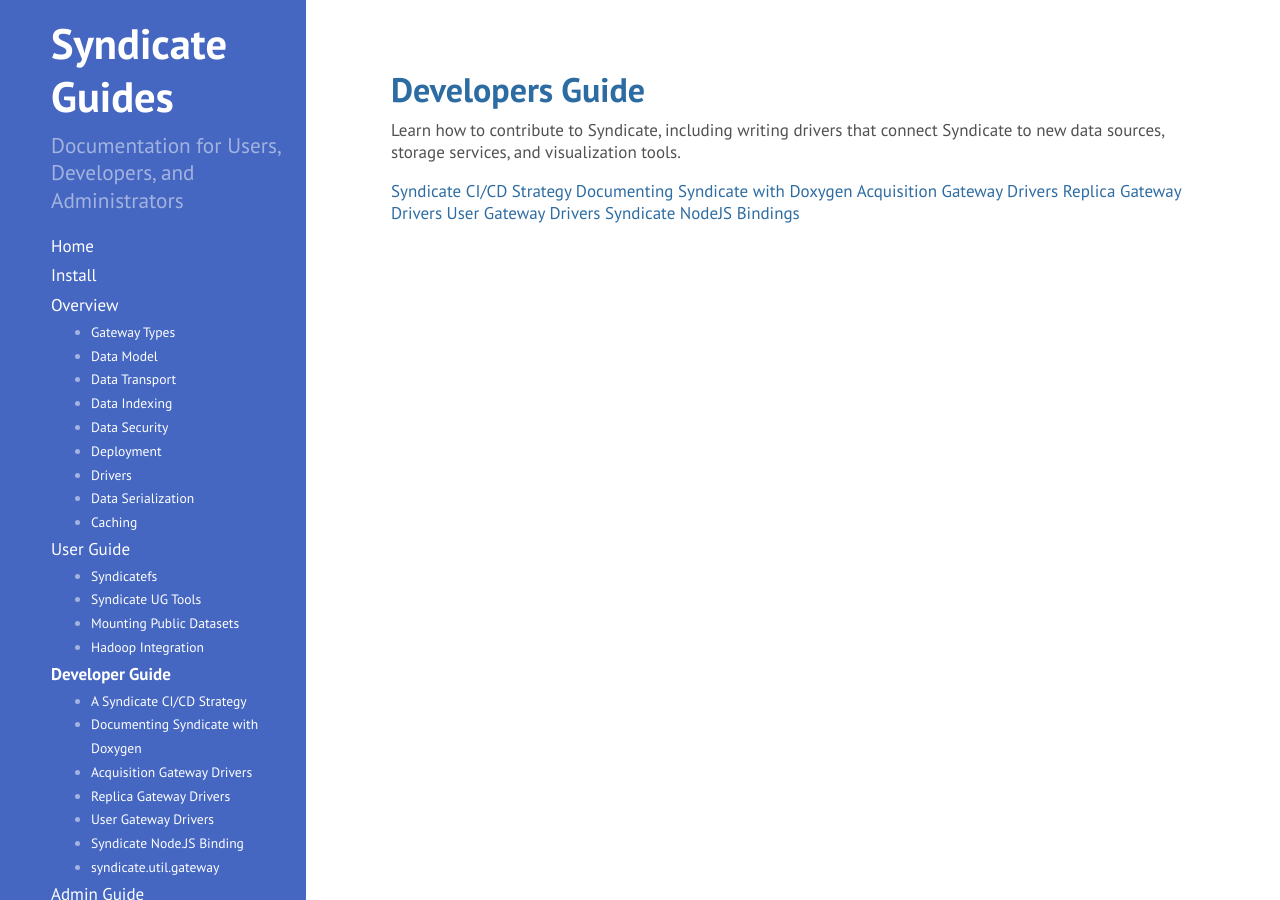
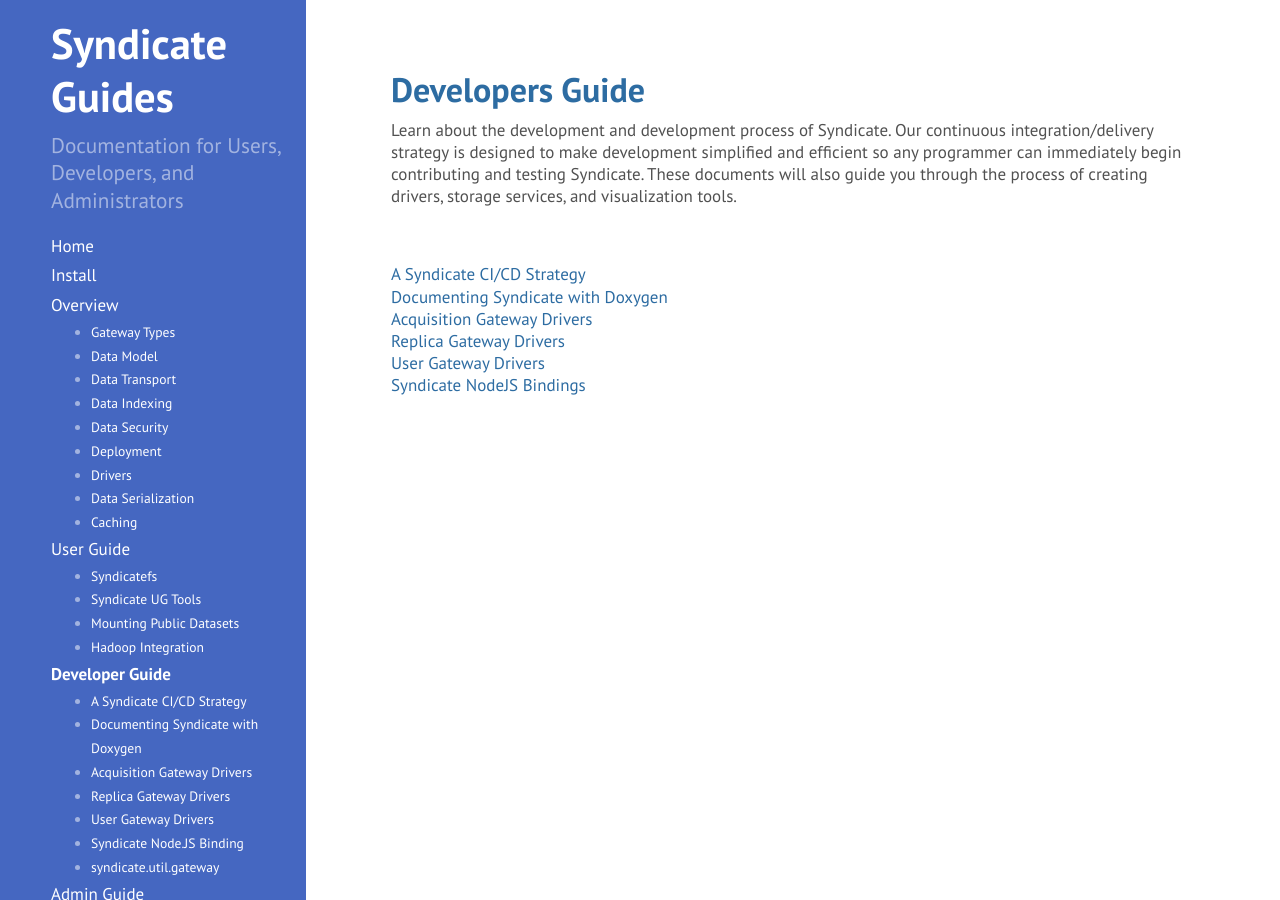
Before and after one commit to syndicate-storage/syndicate-storage.github.io, a Jekyll site: the page built from developer.md, in a window 1280 px wide. Built offline with Jekyll 4.4.1, drawn with Linux system fonts in a browser that asks for light colours.

Commit message:
Improve the user and developer guide descriptions

```diff
--- a/developer.md
+++ b/developer.md
@@ -3,11 +3,13 @@ layout: post
 title: Developers Guide
 ---
 
-Learn how to contribute to Syndicate, including writing drivers that connect Syndicate to new data sources, storage services, and visualization tools.
+Learn about the development and development process of Syndicate.  Our continuous integration/delivery strategy is designed to make development simplified and efficient so any programmer can immediately begin contributing and testing Syndicate. These documents will also guide you through the process of creating drivers, storage services, and visualization tools.
 
-[Syndicate CI/CD Strategy](https://syndicate-storage.github.io/developer/ci-cd/)
-[Documenting Syndicate with Doxygen](https://syndicate-storage.github.io/developer/code-documentation/)
-[Acquisition Gateway Drivers](https://syndicate-storage.github.io/developer/drivers-ag/)
-[Replica Gateway Drivers](https://syndicate-storage.github.io/developer/drivers-rg/)
-[User Gateway Drivers](https://syndicate-storage.github.io/developer/drivers-ug/)
+<br>
+
+[A Syndicate CI/CD Strategy](https://syndicate-storage.github.io/developer/ci-cd/) <br>
+[Documenting Syndicate with Doxygen](https://syndicate-storage.github.io/developer/code-documentation/) <br>
+[Acquisition Gateway Drivers](https://syndicate-storage.github.io/developer/drivers-ag/) <br>
+[Replica Gateway Drivers](https://syndicate-storage.github.io/developer/drivers-rg/) <br>
+[User Gateway Drivers](https://syndicate-storage.github.io/developer/drivers-ug/) <br>
 [Syndicate NodeJS Bindings](https://syndicate-storage.github.io/developer/syndicate-nodejs/)
```
Also changed, not shown: user.md (+7 -5 lines).
